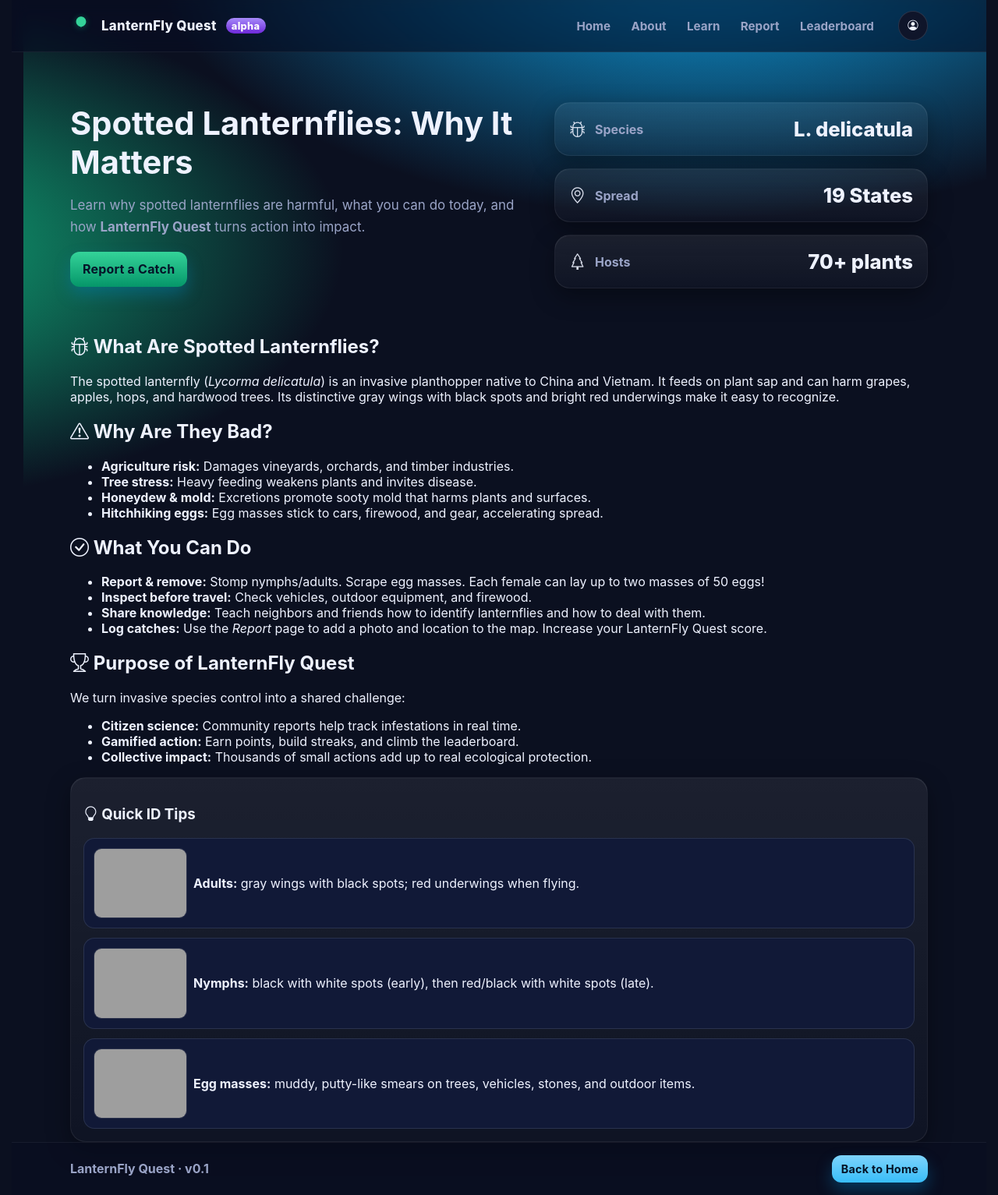
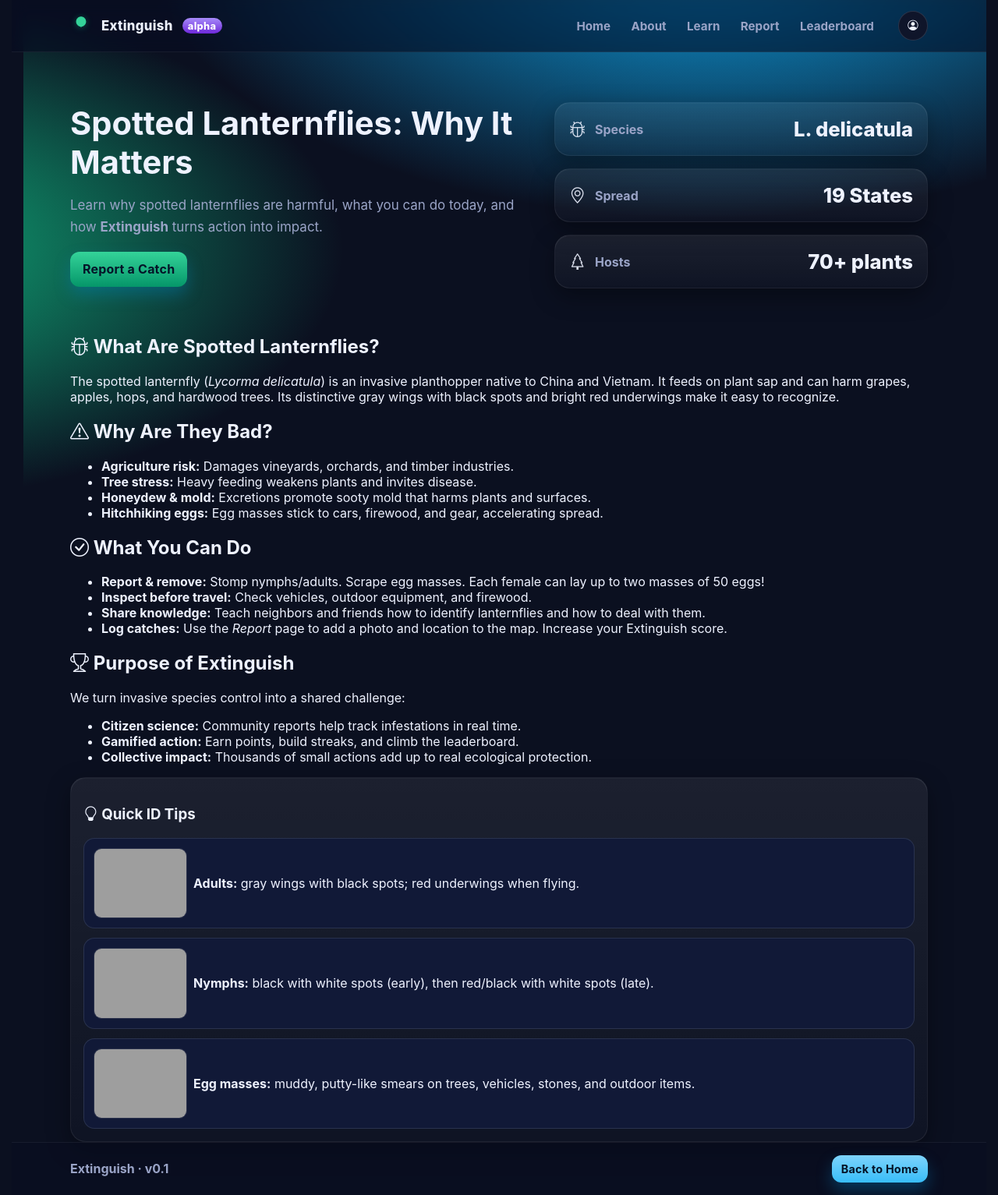
Before and after one commit to thesuperRL/HackCMU-2025, a Flask app: page /learn in a window 1280 px wide. Shown: the whole page at 78% size. Run offline with Flask 3, Linux system fonts and the light colour scheme; some libraries are stand-ins or nearby versions; grey boxes are pictures that could not be loaded.

Commit message:
changing name to extinguish

```diff
--- a/templates/achievements.html
+++ b/templates/achievements.html
@@ -5,7 +5,7 @@
 <head>
   <meta charset="UTF-8" />
   <meta name="viewport" content="width=device-width, initial-scale=1" />
-  <title>Achievements · LanternFly Quest</title>
+  <title>Achievements · Extinguish</title>
 
   <!-- Icons & theme -->
   <link rel="stylesheet" href="https://cdn.jsdelivr.net/npm/bootstrap-icons@1.13.1/font/bootstrap-icons.min.css" />
@@ -287,7 +287,7 @@
             d="M12 2c-2.5 0-4.5 2-4.5 4.5S12 14 12 14s4.5-5 4.5-7.5S14.5 2 12 2zm0 0c-3 0-5.5 2.5-5.5 5.5S9 13 12 13s5.5-2.5 5.5-5.5S15 2 12 2z"
             fill="currentColor" />
         </svg>
-        <span class="title">LanternFly Quest</span>
+        <span class="title">Extinguish</span>
         <span class="pill">alpha</span>
       </a>
 
@@ -362,7 +362,7 @@
   <!-- Footer -->
   <footer class="site-footer">
     <div class="container footer-inner">
-      <span>LanternFly Quest · v0.1</span>
+      <span>Extinguish · v0.1</span>
     </div>
 
   </footer>
--- a/templates/index.html
+++ b/templates/index.html
@@ -4,7 +4,7 @@
 <head>
   <meta charset="UTF-8" />
   <meta name="viewport" content="width=device-width, initial-scale=1.0"/>
-  <title>HackCMU 2025 · LanternFly Quest</title>
+  <title>HackCMU 2025 · Extinguish</title>
 
   <!-- Icons & site styles -->
   <link rel="stylesheet" href="https://cdn.jsdelivr.net/npm/bootstrap-icons@1.13.1/font/bootstrap-icons.min.css"/>
@@ -117,7 +117,7 @@
         <svg class="logo" viewBox="0 0 24 24" aria-hidden="true">
           <path d="M12 2c-2.5 0-4.5 2-4.5 4.5S12 14 12 14s4.5-5 4.5-7.5S14.5 2 12 2zm0 0c-3 0-5.5 2.5-5.5 5.5S9 13 12 13s5.5-2.5 5.5-5.5S15 2 12 2z" fill="currentColor"/>
         </svg>
-        <span class="title">LanternFly Quest</span>
+        <span class="title">Extinguish</span>
         <span class="pill">alpha</span>
       </a>
 
@@ -216,7 +216,7 @@
 
   <footer class="site-footer">
     <div class="container footer-inner">
-      <span>LanternFly Quest · v0.1</span>
+      <span>Extinguish · v0.1</span>
     </div>
   </footer>
 
--- a/templates/leaderboard.html
+++ b/templates/leaderboard.html
@@ -3,7 +3,7 @@
   <head>
     <meta charset="UTF-8" />
     <meta name="viewport" content="width=device-width,initial-scale=1" />
-    <title>LanternFly Quest — Leaderboard</title>
+    <title>Extinguish — Leaderboard</title>
 
     <!-- Icons + App CSS -->
     <link
@@ -172,7 +172,7 @@
               fill="currentColor"
             />
           </svg>
-          <span class="title">LanternFly Quest</span>
+          <span class="title">Extinguish</span>
           <span class="pill">alpha</span>
         </a>
 
@@ -263,7 +263,7 @@
 
     <footer class="site-footer">
       <div class="container footer-inner">
-        <span>LanternFly Quest · v0.1</span>
+        <span>Extinguish · v0.1</span>
         <button id="resetDemo" class="btn danger small" title="Reset demo data">
           Reset
         </button>
--- a/templates/learn.html
+++ b/templates/learn.html
@@ -3,7 +3,7 @@
 <head>
   <meta charset="UTF-8" />
   <meta name="viewport" content="width=device-width, initial-scale=1"/>
-  <title>Info · LanternFly Quest</title>
+  <title>Info · Extinguish</title>
 
   <!-- Icons & site styles -->
   <link rel="stylesheet" href="https://cdn.jsdelivr.net/npm/bootstrap-icons@1.13.1/font/bootstrap-icons.min.css" />
@@ -67,7 +67,7 @@
         <svg class="logo" viewBox="0 0 24 24" aria-hidden="true">
           <path d="M12 2c-2.5 0-4.5 2-4.5 4.5S12 14 12 14s4.5-5 4.5-7.5S14.5 2 12 2zm0 0c-3 0-5.5 2.5-5.5 5.5S9 13 12 13s5.5-2.5 5.5-5.5S15 2 12 2z" fill="currentColor"/>
         </svg>
-        <span class="title">LanternFly Quest</span>
+        <span class="title">Extinguish</span>
         <span class="pill">alpha</span>
       </a>
 
@@ -125,7 +125,7 @@
           <h1>Spotted Lanternflies: Why It Matters</h1>
           <p class="lead">
             Learn why spotted lanternflies are harmful, what you can do today,
-            and how <strong>LanternFly Quest</strong> turns action into
+            and how <strong>Extinguish</strong> turns action into
             impact.
           </p>
           <a href="/report" class="btn cta">Report a Catch</a>
@@ -174,10 +174,10 @@
         <li><strong>Report & remove:</strong> Stomp nymphs/adults. Scrape egg masses. Each female can lay up to two masses of 50 eggs!</li>
         <li><strong>Inspect before travel:</strong> Check vehicles, outdoor equipment, and firewood.</li>
         <li><strong>Share knowledge:</strong> Teach neighbors and friends how to identify lanternflies and how to deal with them.</li>
-        <li><strong>Log catches:</strong> Use the <em>Report</em> page to add a photo and location to the map. Increase your LanternFly Quest score.</li>
+        <li><strong>Log catches:</strong> Use the <em>Report</em> page to add a photo and location to the map. Increase your Extinguish score.</li>
       </ul>
 
-      <h2><i class="bi bi-trophy"></i> Purpose of LanternFly Quest</h2>
+      <h2><i class="bi bi-trophy"></i> Purpose of Extinguish</h2>
       <p>We turn invasive species control into a shared challenge:</p>
       <ul>
         <li><strong>Citizen science:</strong> Community reports help track infestations in real time.</li>
@@ -208,7 +208,7 @@
   <!-- Footer -->
   <footer class="site-footer">
     <div class="container footer-inner">
-      <span>LanternFly Quest · v0.1</span>
+      <span>Extinguish · v0.1</span>
       <a href="/" class="btn small">Back to Home</a>
     </div>
   </footer>
--- a/templates/profile.html
+++ b/templates/profile.html
@@ -3,7 +3,7 @@
 <head>
   <meta charset="UTF-8" />
   <meta name="viewport" content="width=device-width, initial-scale=1"/>
-  <title>Profile · LanternFly Quest</title>
+  <title>Profile · Extinguish</title>
   <link rel="stylesheet" href="https://cdn.jsdelivr.net/npm/bootstrap-icons@1.13.1/font/bootstrap-icons.min.css" />
   <link rel="stylesheet" href="../static/css/style.css" />
   <style>
@@ -38,7 +38,7 @@
     <div class="container header-inner">
       <a class="brand" href="/" aria-label="Home">
         <svg class="logo" viewBox="0 0 24 24" aria-hidden="true"><path d="M12 2c-2.5 0-4.5 2-4.5 4.5S12 14 12 14s4.5-5 4.5-7.5S14.5 2 12 2zm0 0c-3 0-5.5 2.5-5.5 5.5S9 13 12 13s5.5-2.5 5.5-5.5S15 2 12 2z" fill="currentColor"/></svg>
-        <span class="title">LanternFly Quest</span>
+        <span class="title">Extinguish</span>
         <span class="pill">alpha</span>
       </a>
       <nav class="nav">
@@ -105,7 +105,7 @@
 
   <footer class="site-footer">
     <div class="container footer-inner">
-      <span>LanternFly Quest · v0.1</span>
+      <span>Extinguish · v0.1</span>
     </div>
   </footer>
 
--- a/templates/report.html
+++ b/templates/report.html
@@ -3,7 +3,7 @@
 <html lang="en">
 <head>
   <meta charset="utf-8" />
-  <title>Report · LanternFly Quest</title>
+  <title>Report · Extinguish</title>
   <meta name="viewport" content="width=device-width, initial-scale=1" />
 
   <!-- Icons & site styles -->
@@ -74,7 +74,7 @@
         <svg class="logo" viewBox="0 0 24 24" aria-hidden="true">
           <path d="M12 2c-2.5 0-4.5 2-4.5 4.5S12 14 12 14s4.5-5 4.5-7.5S14.5 2 12 2zm0 0c-3 0-5.5 2.5-5.5 5.5S9 13 12 13s5.5-2.5 5.5-5.5S15 2 12 2z" fill="currentColor"/>
         </svg>
-        <span class="title">LanternFly Quest</span>
+        <span class="title">Extinguish</span>
         <span class="pill">alpha</span>
       </a>
 
@@ -163,7 +163,7 @@
   <!-- Footer -->
   <footer class="site-footer">
     <div class="container footer-inner">
-      <span>LanternFly Quest · v0.1</span>
+      <span>Extinguish · v0.1</span>
       <a href="/" class="btn small">Back to Home</a>
     </div>
   </footer>
```
Also changed, not shown: templates/info.html (+5 -5 lines).
